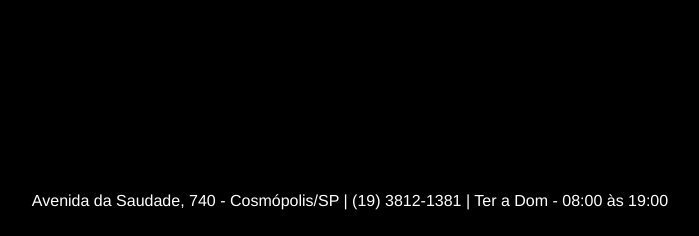
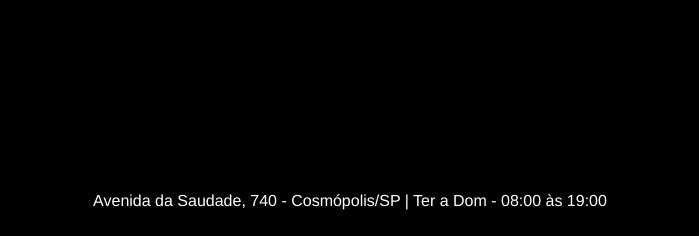
Before and after one commit to erico-cavalcanti/PI_DRP04-PJI110-SALA-003GRUPO-005_V3, a Flask app: page /client_dashboard in a window 1280 px wide. Shown: the part 564-800 px from the top of the page, without its empty margins (290-989 px from the left). Run offline with Flask 3, Linux system fonts and the light colour scheme; the visitor is signed in with stand-in values (Sample User, id 1); data that the repository does not hold is empty.

Commit message:
ajuste base.html

```diff
--- a/app/templates/base.html
+++ b/app/templates/base.html
@@ -36,7 +36,7 @@
         {% block content %}{% endblock %}
     </main>
     <footer>
-        <p>Avenida da Saudade, 740 - Cosmópolis/SP | (19) 3812-1381 | Ter a Dom - 08:00 às 19:00</p>
+        <p>Avenida da Saudade, 740 - Cosmópolis/SP | Ter a Dom - 08:00 às 19:00</p>
     </footer>
     <script src="{{ url_for('static', filename='js/script.js') }}"></script>
 </body>
```
